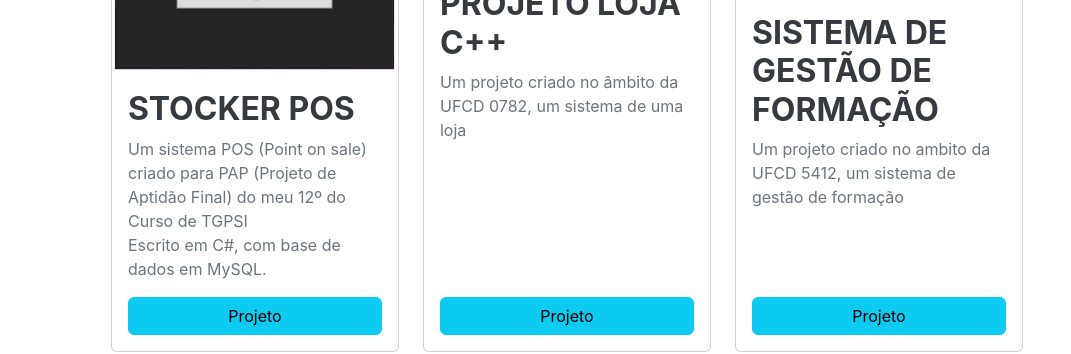
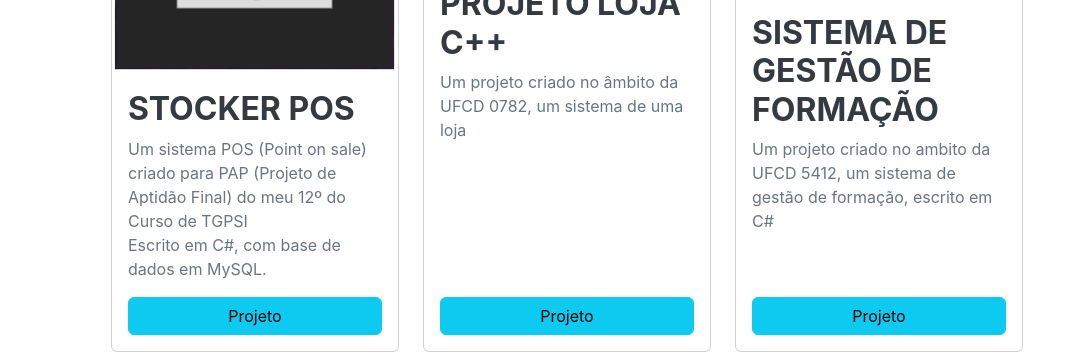
Before and after one commit to JoaoMB1337/JoaoMB1337.github.io, a plain HTML site: page index.html in a window 1280 px wide. Shown: the part 4060-4414 px from the top of the page, without its empty margins (209-1280 px from the left). Drawn offline with nearby package versions, Linux system fonts and the light colour scheme; a web font is replaced by a local one.

Commit message:
Update index.html

```diff
--- a/index.html
+++ b/index.html
@@ -238,7 +238,7 @@
                         <img src="assets/img/ImagemProjetos/AdosMelhores.png" class="card-img-top" alt="Project 3">
                         <div class="card-body d-flex flex-column">
                             <h3 class="card-title">Sistema de Gestão de formação</h3>
-                            <p class="card-text flex-grow-1">Um projeto criado no ambito da UFCD 5412, um sistema de gestão de formação</p>
+                            <p class="card-text flex-grow-1">Um projeto criado no ambito da UFCD 5412, um sistema de gestão de formação, escrito em C#</p>
                             <a href="https://github.com/JoaoMB1337/Atec_Projeto_UFCD5412" target="_blank" class="btn btn-info mt-auto">Projeto</a>
                         </div>
                     </div>
```
